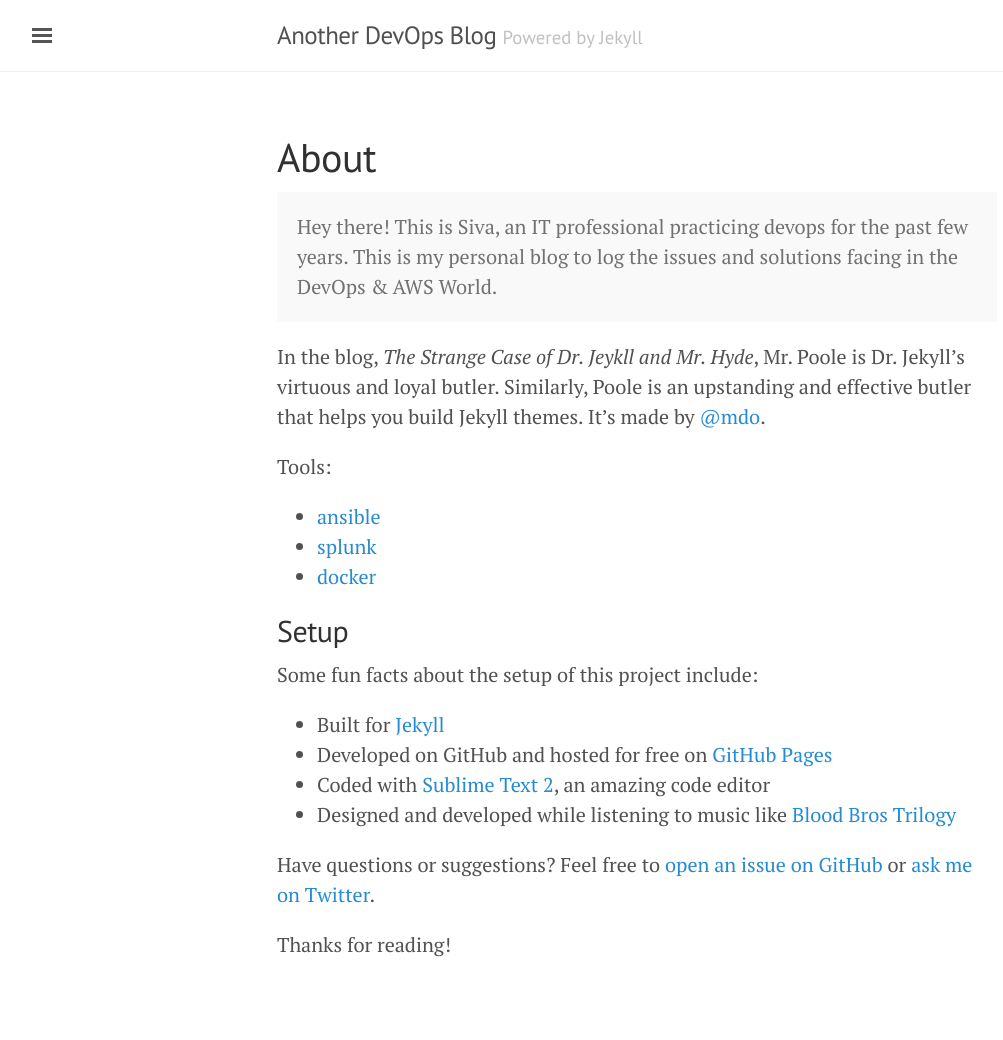
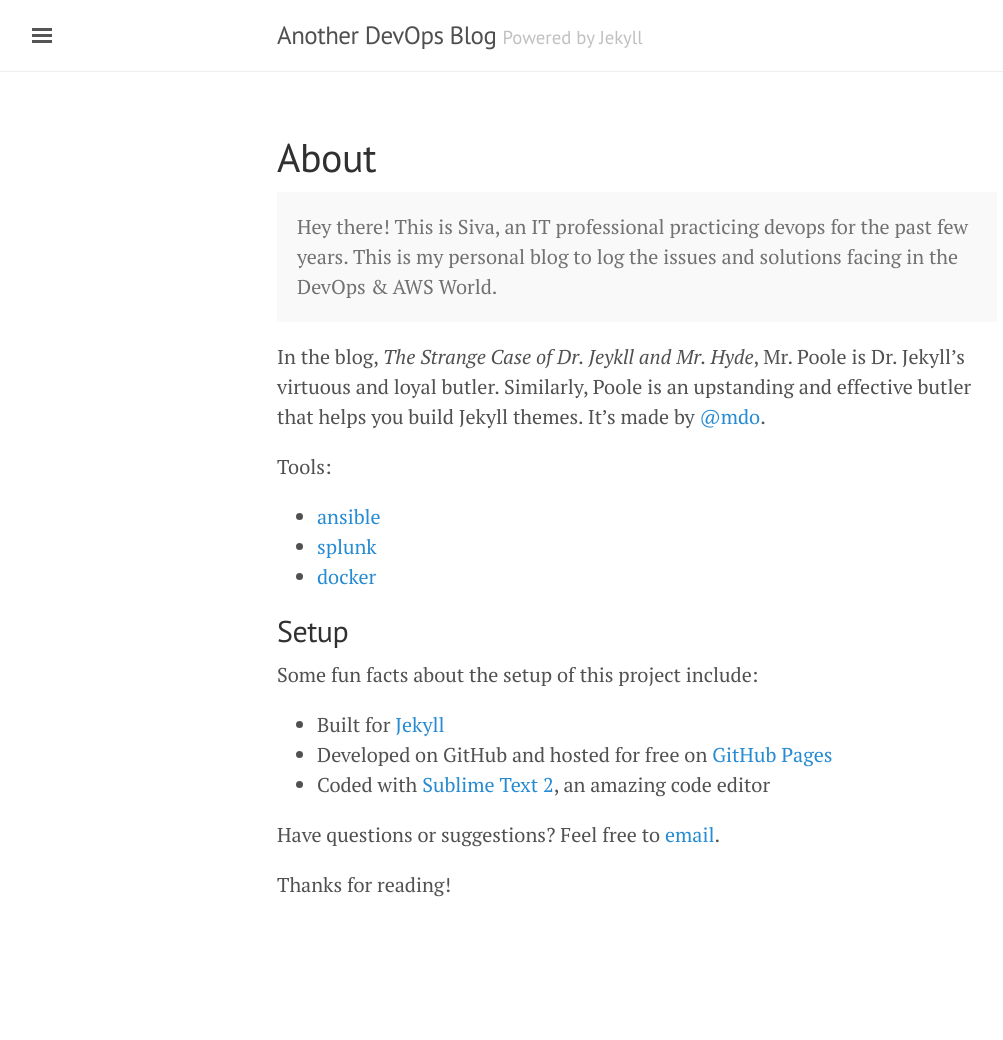
Before and after one commit to vinodhsiva/vinodhsiva.github.io, a Jekyll site: the page built from about.md, in a window 1280 px wide. Shown: the whole page, without its empty margins (3-1006 px from the left). Built offline with Jekyll 4.4.1, drawn with Linux system fonts in a browser that asks for light colours; after the commit the page ends 980 px from its top, so only the background shows below that.

Commit message:
about updated1

```diff
--- a/about.md
+++ b/about.md
@@ -24,8 +24,8 @@ Some fun facts about the setup of this project include:
 * Built for [Jekyll](http://jekyllrb.com)
 * Developed on GitHub and hosted for free on [GitHub Pages](https://pages.github.com)
 * Coded with [Sublime Text 2](http://sublimetext.com), an amazing code editor
-* Designed and developed while listening to music like [Blood Bros Trilogy](https://soundcloud.com/maddecent/sets/blood-bros-series)
 
-Have questions or suggestions? Feel free to [open an issue on GitHub](https://github.com/poole/issues/new) or [ask me on Twitter](https://twitter.com/mdo).
+
+Have questions or suggestions? Feel free to [email](sivamuthu.uk@gmail.com).
 
 Thanks for reading!
```
